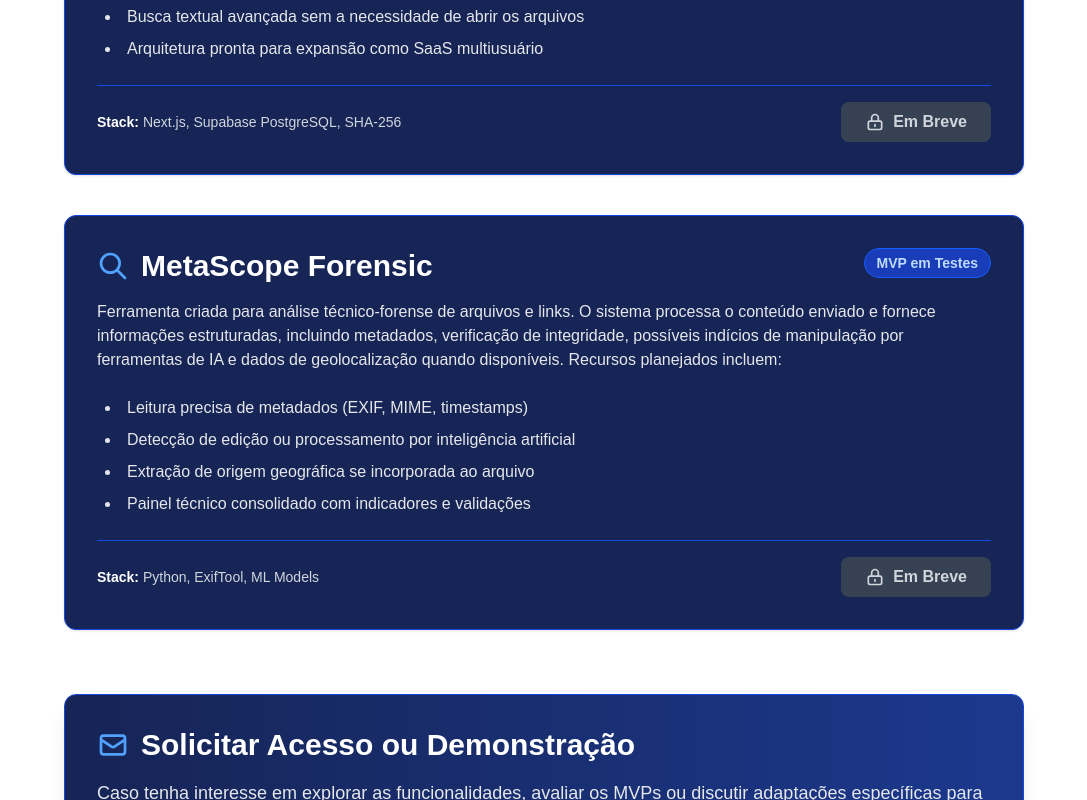
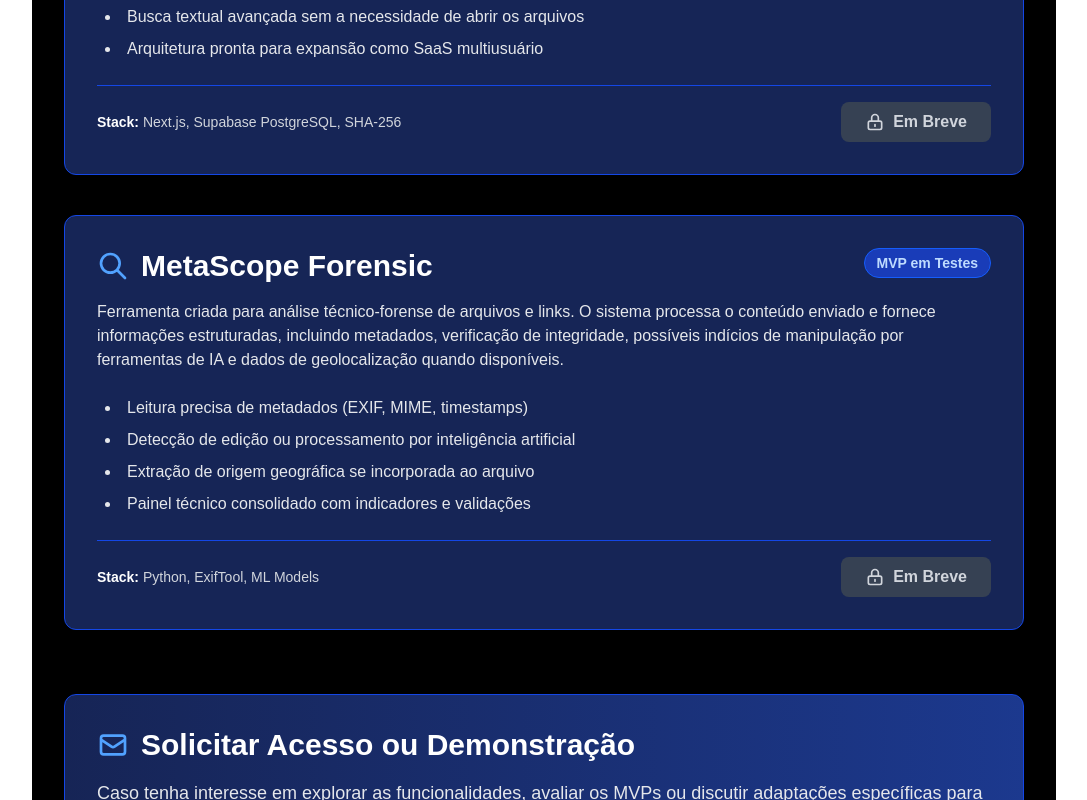
Before and after one commit to talesperito/investigacao-forense, a Next.js app: page /aplicacoes in a window 1280 px wide. Shown: the part 962-1762 px from the top of the page, without its empty margins (96-1183 px from the left). Built offline with nearby package versions, Linux system fonts and the light colour scheme.

Commit message:
Update page.tsx

```diff
--- a/app/aplicacoes/page.tsx
+++ b/app/aplicacoes/page.tsx
@@ -2,7 +2,7 @@
 
 export default function AplicacoesPage() {
   return (
-    <section className="py-16 px-4 md:px-8 max-w-5xl mx-auto text-white">
+    <section className="bg-black py-16 px-4 md:px-8 max-w-5xl mx-auto text-white min-h-screen">
 
       {/* TÍTULO E TEXTO GERAL */}
       <div className="mb-12">
@@ -18,9 +18,11 @@
 
         <div className="bg-blue-900 border border-blue-700 rounded-lg p-8 shadow-lg">
           <h2 className="text-2xl font-bold mb-4">Sobre os MVPs</h2>
+
           <p className="text-gray-200 mb-4">
             As aplicações em desenvolvimento utilizam tecnologias modernas para oferecer recursos como:
           </p>
+
           <ul className="list-disc list-inside space-y-2 text-gray-200 ml-2">
             <li>Gestão e processamento de documentos com validação criptográfica</li>
             <li>Armazenamento em nuvem com bancos de dados distribuídos</li>
@@ -50,10 +52,10 @@
 
           <p className="text-gray-200 mb-6">
             Sistema web desenvolvido como MVP de um SaaS destinado à gestão de laudos e documentos técnicos.
-            Inclui autenticação por credenciais controladas (email e senha), upload seguro de arquivos e integração
-            direta com o <span className="font-semibold text-white">banco de dados Supabase</span> para armazenamento estruturado.
-            Cada documento possui <span className="font-semibold text-white">hash SHA-256</span> calculado automaticamente
-            para garantir integridade e rastreabilidade. O sistema inclui ainda:
+            Inclui autenticação por credenciais controladas (email e senha), upload seguro de arquivos e
+            integração direta com o <span className="font-semibold text-white">banco de dados Supabase</span>
+            para armazenamento estruturado. Cada documento possui <span className="font-semibold text-white">
+            hash SHA-256</span> calculado automaticamente para garantir integridade e rastreabilidade. O sistema inclui ainda:
           </p>
 
           <ul className="list-disc list-inside space-y-2 text-gray-200 ml-2 mb-6">
@@ -67,6 +69,7 @@
             <div className="text-sm text-gray-300">
               <span className="font-semibold text-white">Stack:</span> Next.js, Supabase PostgreSQL, SHA-256
             </div>
+
             <button
               disabled
               className="bg-gray-700 text-gray-300 font-semibold py-2 px-6 rounded-lg cursor-not-allowed flex items-center"
@@ -88,6 +91,7 @@
               </svg>
               MetaScope Forensic
             </h2>
+
             <span className="inline-block bg-blue-800 text-blue-200 text-sm font-semibold px-3 py-1 rounded-full border border-blue-600 whitespace-nowrap">
               MVP em Testes
             </span>
@@ -96,8 +100,7 @@
           <p className="text-gray-200 mb-6">
             Ferramenta criada para análise técnico-forense de arquivos e links. O sistema processa o conteúdo
             enviado e fornece informações estruturadas, incluindo metadados, verificação de integridade,
-            possíveis indícios de manipulação por ferramentas de IA e dados de geolocalização quando
-            disponíveis. Recursos planejados incluem:
+            possíveis indícios de manipulação por ferramentas de IA e dados de geolocalização quando disponíveis.
           </p>
 
           <ul className="list-disc list-inside space-y-2 text-gray-200 ml-2 mb-6">
@@ -111,6 +114,7 @@
             <div className="text-sm text-gray-300">
               <span className="font-semibold text-white">Stack:</span> Python, ExifTool, ML Models
             </div>
+
             <button
               disabled
               className="bg-gray-700 text-gray-300 font-semibold py-2 px-6 rounded-lg cursor-not-allowed flex items-center"
@@ -132,6 +136,7 @@
           </svg>
           Solicitar Acesso ou Demonstração
         </h2>
+
         <p className="text-lg text-gray-200 mb-6">
           Caso tenha interesse em explorar as funcionalidades, avaliar os MVPs ou discutir adaptações
           específicas para sua instituição, entre em contato.
@@ -144,6 +149,7 @@
           Entrar em Contato
         </a>
       </div>
+
     </section>
   );
 }
```
